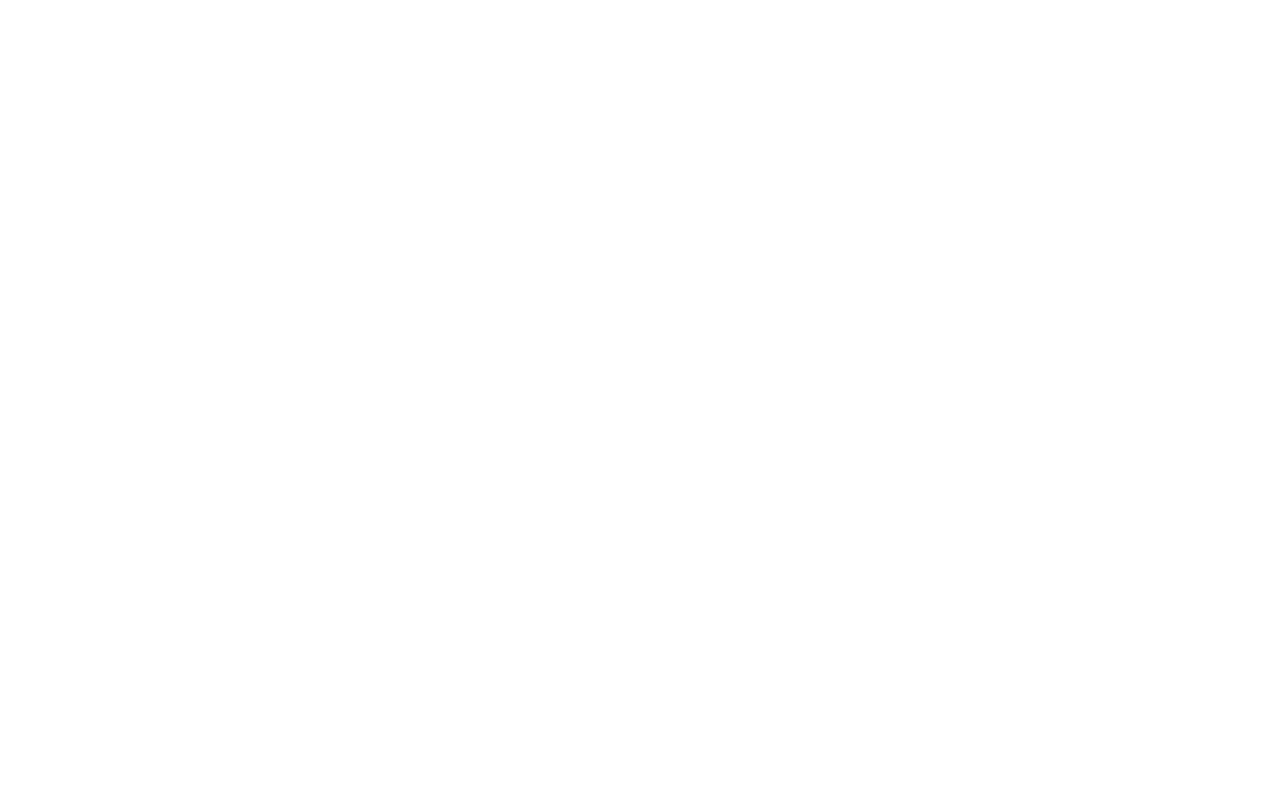
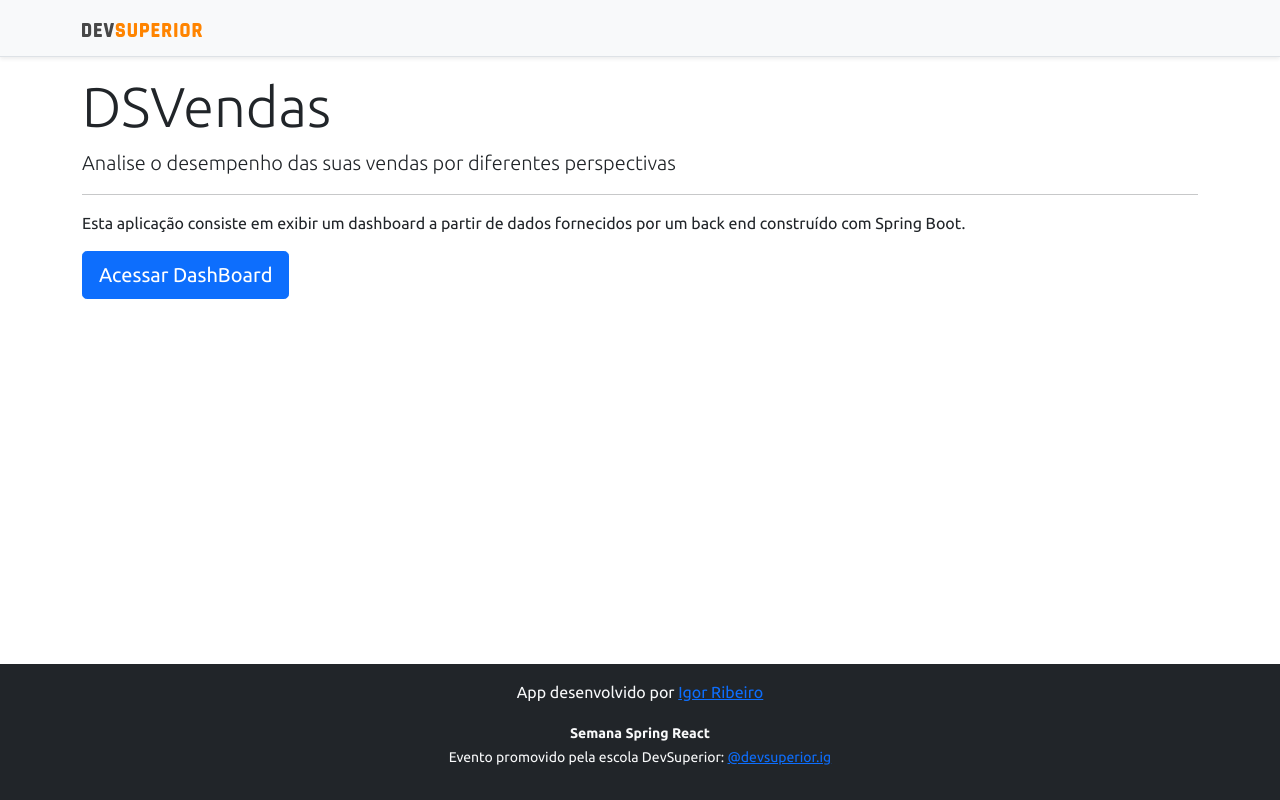
Before and after one commit to Igor265/projeto-sds4, a React (Create React App) app in the folder frontend/: page / in a window 1280 px wide. Built offline with nearby package versions, Linux system fonts and the light colour scheme.

Commit message:
Home, navigation

```diff
--- a/frontend/src/components/NavBar/index.tsx
+++ b/frontend/src/components/NavBar/index.tsx
@@ -1,5 +1,6 @@
 import ImgDsDark from 'assets/img/ds-dark.svg';
 import React from 'react';
+import { Link } from 'react-router-dom';
 
 function NavBar() {
     return (
@@ -7,7 +8,9 @@
             <div className="d-flex flex-column flex-md-row align-items-center p-3 px-md-4 mb-3 bg-light border-bottom shadow-sm">
                 <div className="container">
                     <nav className="my-2 my-md-0 mr-md-3">
-                        <img src={ImgDsDark} alt="DevSuperior" width="120" />
+                        <Link to="/">
+                            <img src={ImgDsDark} alt="DevSuperior" width="120" />
+                        </Link>
                     </nav>
                 </div>
             </div>
--- a/frontend/src/pages/Home/index.tsx
+++ b/frontend/src/pages/Home/index.tsx
@@ -1,10 +1,25 @@
+import Footer from 'components/Footer';
+import NavBar from 'components/NavBar';
 import React from 'react';
+import { Link } from 'react-router-dom';
 
 function Home() {
     return (
-        <div>
-
-        </div>
+        <>
+            <NavBar />
+            <div className="container">
+                <div className="jumbotron">
+                    <h1 className="display-4">DSVendas</h1>
+                    <p className="lead">Analise o desempenho das suas vendas por diferentes perspectivas</p>
+                    <hr />
+                    <p>Esta aplicação consiste em exibir um dashboard a partir de dados fornecidos por um back end construído com Spring Boot.</p>
+                    <Link className="btn btn-primary btn-lg" to="/dashboard">
+                        Acessar DashBoard
+                    </Link>
+                </div>
+            </div>
+            <Footer />
+        </>
     );
 }
 
```
